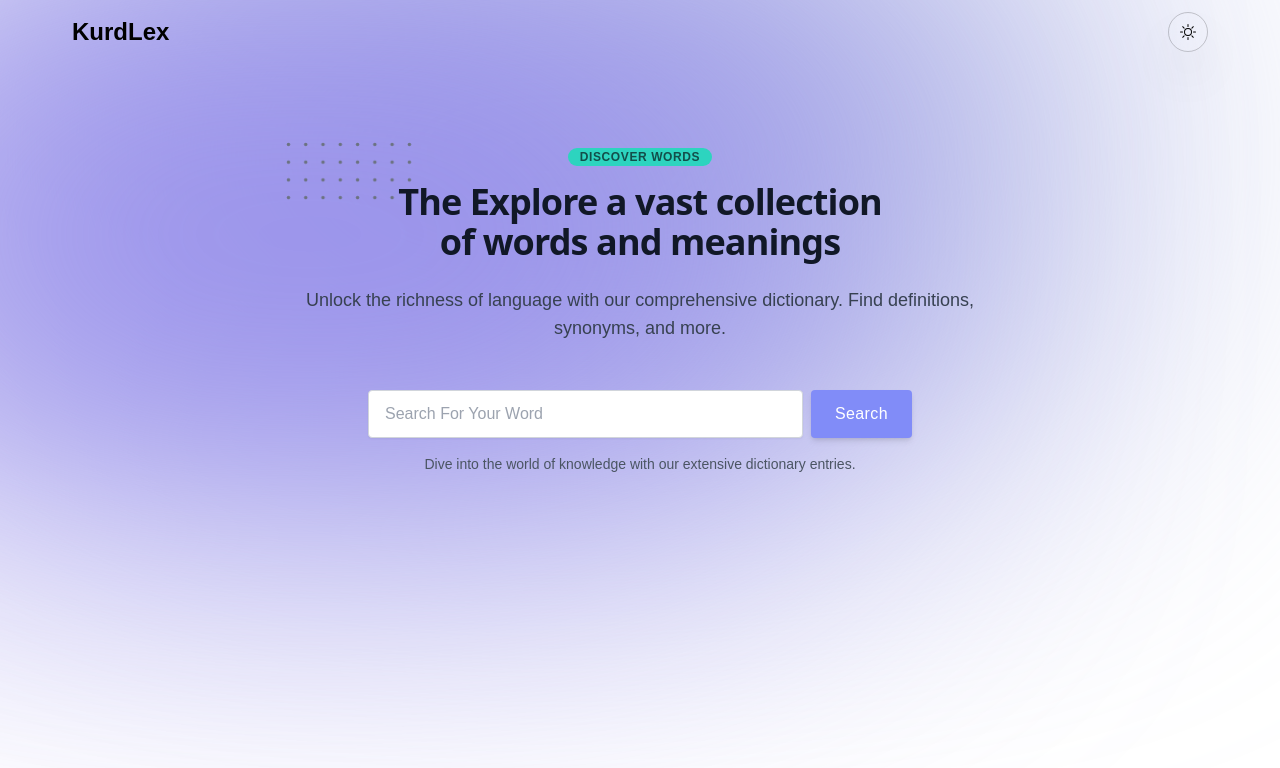
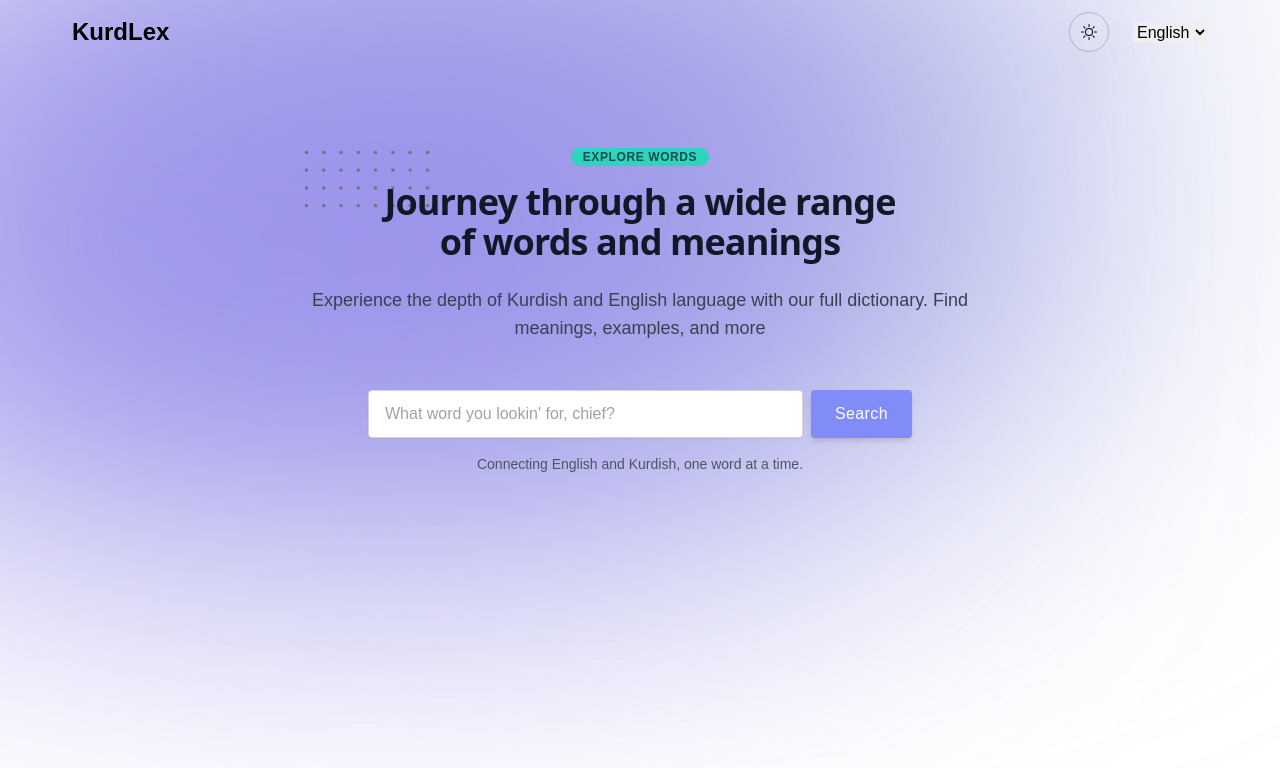
Before and after one commit to mohammedd-jabbar/kurdLex, a Next.js app: page /en in a window 1280 px wide. Shown: the top 768 px of the page. Built offline with nearby package versions, Linux system fonts and the light colour scheme; a web font is replaced by a local one.

Commit message:
add some more kurdish stuff

```diff
--- a/app/[locale]/components/Dictionary.jsx
+++ b/app/[locale]/components/Dictionary.jsx
@@ -7,6 +7,7 @@ import { setData } from "../../lib/services/dataDictionarySlice";
 
 export default function Dictionary({ word }) {
   const isSubmitState = useSelector((state) => state.submitState.isSubmitState);
+  console.log(isSubmitState);
   const dispatch = useDispatch();
 
   const { data, isSuccess } = useDictionaryQuery(word, {
@@ -14,6 +15,7 @@ export default function Dictionary({ word }) {
   });
 
   if (isSuccess) {
+    console.log(data);
     dispatch(setData(data));
     dispatch(toggleSubmitState());
   }
--- a/app/[locale]/components/LanguageSwitcher.jsx
+++ b/app/[locale]/components/LanguageSwitcher.jsx
@@ -1,12 +1,20 @@
-import React from "react";
+"use client";
+import { useRouter } from "next/navigation";
+import { useState } from "react";
 
 export default function LanguageSwitcher() {
+  const router = useRouter();
+  const [language, setLanguage] = useState("en");
+
+  const handleChange = (e) => {
+    setLanguage(e.target.value);
+    router.push(e.target.value);
+  };
+
   return (
-    <div>
-      <select>
-        <option value="en">English</option>
-        <option value="es">Español</option>
-      </select>
-    </div>
+    <select value={language} onChange={handleChange}>
+      <option value="en">English</option>
+      <option value="ku">Kurdish</option>
+    </select>
   );
 }
--- a/app/[locale]/components/Main.jsx
+++ b/app/[locale]/components/Main.jsx
@@ -6,11 +6,14 @@ import { useDispatch, useSelector } from "react-redux";
 import { toggleSubmitState } from "../../lib/services/submitSlice";
 import { debounce } from "lodash";
 import Loading from "../assets/Loading";
+import { useLocale } from "next-intl";
 
 export default function Main() {
   const isSubmitState = useSelector((state) => state.submitState.isSubmitState);
   const dispatch = useDispatch();
   const t = useTranslations("Index");
+
+  const locale = useLocale();
 
   const [word, setWord] = React.useState("");
 
@@ -57,7 +60,7 @@ export default function Main() {
   };
 
   return (
-    <div className="max-w-6xl mx-auto">
+    <div className="max-w-6xl mx-auto" dir={locale === "en" ? "ltr" : "rtl"}>
       {!isSubmitState ? (
         <>
           <form
@@ -69,15 +72,17 @@ export default function Main() {
                 <div className="max-w-xl mb-10 md:mx-auto sm:text-center lg:max-w-2xl md:mb-12">
                   <div>
                     <p className="inline-block px-3 py-px mb-4 text-xs font-semibold tracking-wider text-teal-900 uppercase rounded-full bg-teal-400">
-                      {t("Discover Words")}
+                      {t("Explore Words")}
                     </p>
                   </div>
-                  <h2 className="max-w-lg mb-6 font-sans text-3xl font-bold leading-none tracking-tight text-gray-900 sm:text-4xl md:mx-auto dark:text-white">
+                  <h2
+                    className={`max-w-lg mb-6 font-sans text-3xl font-bold leading-none tracking-tight text-gray-900 sm:text-4xl md:mx-auto dark:text-white rtl:font-rabar`}
+                  >
                     <span className="relative inline-block">
                       <svg
                         viewBox="0 0 52 24"
                         fill="currentColor"
-                        className="absolute top-0 left-0 z-0 hidden w-32 -mt-8 -ml-20 text-gray-500 dark:text-blue-100 lg:w-32 lg:-ml-28 lg:-mt-10 sm:block"
+                        className="absolute top-0 left-0 z-0 hidden w-32 ltr:-mt-8 rtl:-mt-[2.5rem] ltr:-ml-20 rtl:ml-[5rem] text-gray-500 dark:text-blue-100 lg:w-32 lg:-ml-28 lg:-mt-10 sm:block"
                       >
                         <defs>
                           <pattern
@@ -96,13 +101,12 @@ export default function Main() {
                           height="24"
                         />
                       </svg>
-                      <span className="relative">The</span>
+                      <span className="relative">{t("Journey")}</span>
                     </span>{" "}
-                    Explore a vast collection of words and meanings
+                    {t("Through a wide range of words and meanings")}
                   </h2>
                   <p className="text-base text-gray-700 md:text-lg dark:text-white/80">
-                    Unlock the richness of language with our comprehensive
-                    dictionary. Find definitions, synonyms, and more.
+                    {t("Experience")}
                   </p>
                 </div>
                 <div className="flex flex-col items-center w-full mb-4 md:flex-row md:px-16">
@@ -111,20 +115,19 @@ export default function Main() {
                     value={word}
                     onChange={(e) => setWord(e.target.value)}
                     type="text"
-                    placeholder="Search For Your Word"
+                    placeholder={t("Search for")}
                     required
-                    className="flex-grow w-full h-12 px-4 mb-3 transition duration-200 bg-white border border-gray-300 rounded shadow-sm appearance-none md:mr-2 md:mb-0 focus:border-indigo-400 focus:outline-none focus:shadow-outline dark:bg-black/20"
+                    className="flex-grow w-full h-12 px-4 mb-3 transition duration-200 bg-white border border-gray-300 rounded shadow-sm appearance-none ltr:md:mr-2 rtl:md:ml-2 md:mb-0 focus:border-indigo-400 focus:outline-none focus:shadow-outline dark:bg-black/20"
                   />
                   <button
                     type="submit"
                     className="inline-flex items-center justify-center w-full h-12 px-6 font-medium tracking-wide text-white transition duration-200 rounded shadow-md md:w-auto bg-indigo-400 focus:shadow-outline focus:outline-none hover:bg-[#6366f1]/90 focus:scale-110 hover:scale-110 active:scale-105 dark:bg-indigo-900"
                   >
-                    Search
+                    {t("Search")}
                   </button>
                 </div>
                 <p className="max-w-md mx-auto mb-10 text-xs text-gray-600 sm:text-sm md:mb-16 dark:text-white/50">
-                  Dive into the world of knowledge with our extensive dictionary
-                  entries.
+                  {t("Connecting")}
                 </p>
               </div>
             </div>
@@ -134,9 +137,7 @@ export default function Main() {
       ) : (
         <div className="flex flex-col justify-center items-center h-screen -mt-16">
           <Loading />
-          <h1 className="font-semibold text-base mt-2">
-            Loading, please wait...
-          </h1>
+          <h1 className="font-semibold text-base mt-2">{t("loading")}</h1>
         </div>
       )}
 
--- a/app/[locale]/page.js
+++ b/app/[locale]/page.js
@@ -33,9 +33,14 @@ export default function Home({ params: { lang } }) {
         <nav
           className={`max-w-6xl mx-auto px-2 py-3 flex sm:flex-row items-center justify-between dark:border-white dark:text-white dark:border-white/20 `}
         >
-          <div className="font-semibold text-xl md:text-2xl">KurdLex</div>
+          <div className="font-semibold text-xl md:text-2xl">
+            <a href="/">KurdLex</a>
+          </div>
 
-          <ThemeSwitch />
+          <div className="flex items-center justify-between space-x-6">
+            <ThemeSwitch />
+            <LanguageSwitcher />
+          </div>
         </nav>
       </header>
       <Main />
--- a/messages/en.json
+++ b/messages/en.json
@@ -1,5 +1,12 @@
 {
   "Index": {
-    "Discover Words": "Discover Words"
+    "Explore Words": "Explore Words",
+    "Journey": "Journey",
+    "Through a wide range of words and meanings": "through a wide range of words and meanings",
+    "Experience": "Experience the depth of Kurdish and English language with our full dictionary. Find meanings, examples, and more",
+    "Connecting": "Connecting English and Kurdish, one word at a time.",
+    "Search for": "What word you lookin' for, chief?",
+    "Search": "Search",
+    "loading": "Word hunt underway... stay tuned!"
   }
 }
--- a/messages/ku.json
+++ b/messages/ku.json
@@ -1,5 +1,12 @@
 {
   "Index": {
-    "Discover Words": "وشەکان بدۆزەرەوە"
+    "Explore Words": "بگەڕی بۆ وشەکان",
+    "Journey": "گەشتێک",
+    "Through a wide range of words and meanings": "بەناو کۆمەڵێک وشە و مانای فراواندا",
+    "Experience": "ئەزموونی قووڵایی زمانی کوردی و ئینگلیزی بکە لەگەڵ فەرهەنگەکەمان.",
+    "Connecting": "بەیەکەوە گرێدانی ئینگلیزی و کوردی، یەک وشە لە یەک کاتدا.",
+    "Search for": "کات مەکووژە برام شتێ بنووسە",
+    "Search": "گەڕان",
+    "loading": "وا ئەگەڕێین بۆت... پەلەو چیە ماڵت ئاوا بێت"
   }
 }
```
